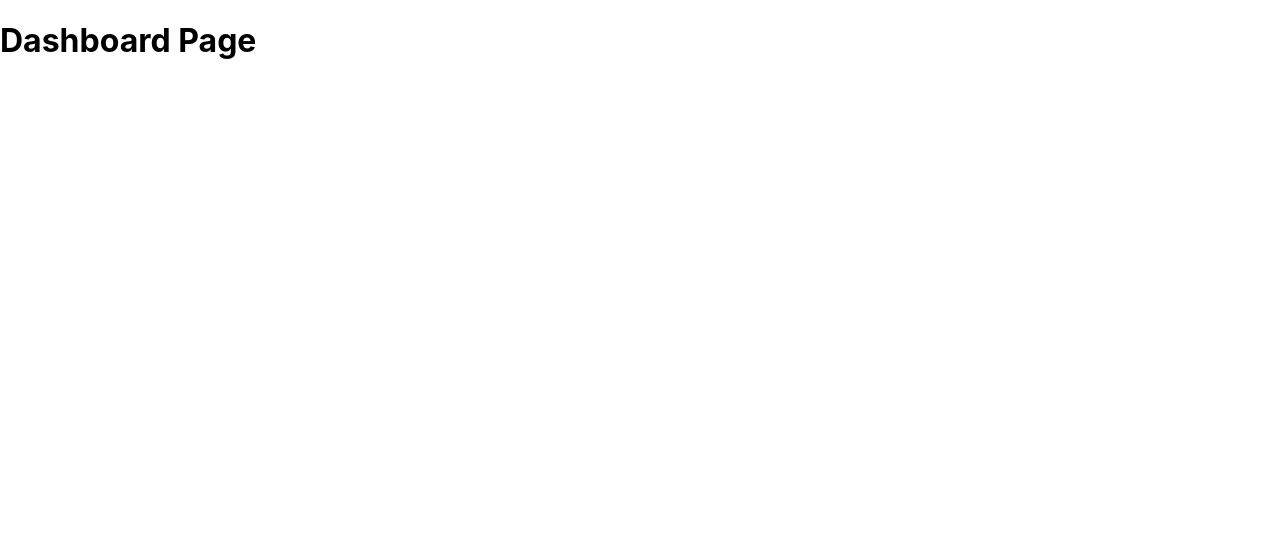
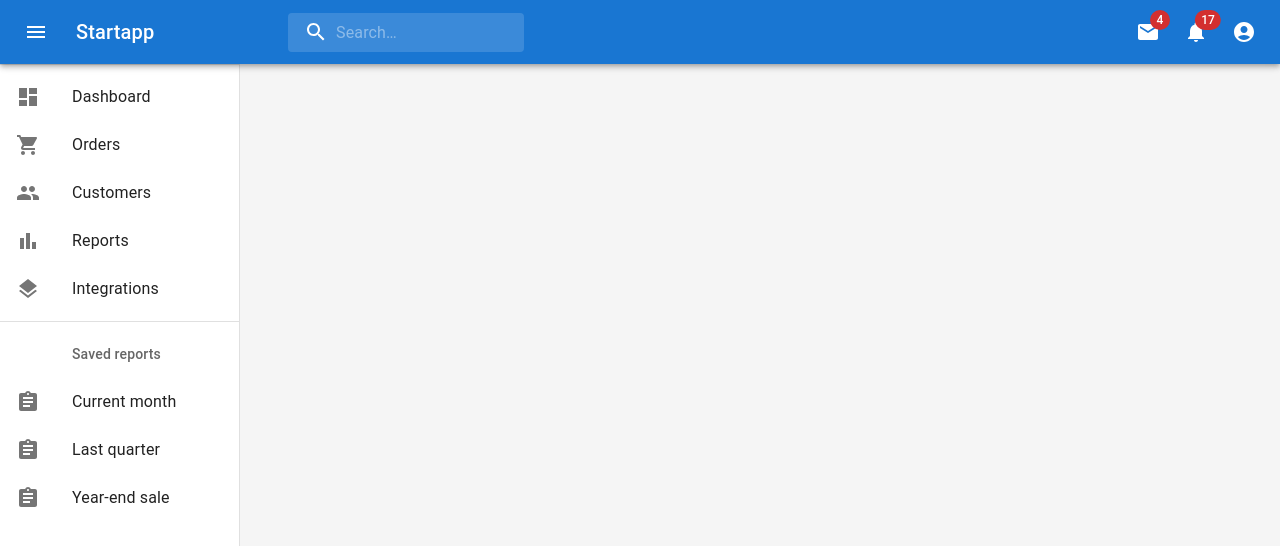
Before and after one commit to faridlab/sugar-next, a Next.js app: page /dashboard in a window 1280 px wide. Shown: the top 546 px of the page. Built offline with nearby package versions, Linux system fonts and the light colour scheme.

Commit message:
Page(): `/dashboard` -> dashboard page

```diff
--- a/pages/dashboard.tsx
+++ b/pages/dashboard.tsx
@@ -1,7 +1,102 @@
 import type { NextPage } from 'next'
 import Head from 'next/head'
 
+import * as React from 'react'
+import { styled, createTheme, ThemeProvider } from '@mui/material/styles'
+import CssBaseline from '@mui/material/CssBaseline'
+import MuiDrawer from '@mui/material/Drawer'
+import Box from '@mui/material/Box'
+import MuiAppBar, { AppBarProps as MuiAppBarProps } from '@mui/material/AppBar'
+import Toolbar from '@mui/material/Toolbar'
+import List from '@mui/material/List'
+import Typography from '@mui/material/Typography'
+import Divider from '@mui/material/Divider'
+import IconButton from '@mui/material/IconButton'
+import Badge from '@mui/material/Badge'
+import Container from '@mui/material/Container'
+import Grid from '@mui/material/Grid'
+import Paper from '@mui/material/Paper'
+import Link from '@mui/material/Link'
+import MenuIcon from '@mui/icons-material/Menu'
+import ChevronLeftIcon from '@mui/icons-material/ChevronLeft'
+import NotificationsIcon from '@mui/icons-material/Notifications'
+
+
+import SidemenuComponent from '../app/layouts/sidemenu'
+import TopnavComponent from '../app/layouts/topnavbar'
+
+function Copyright(props: any) {
+  return (
+    <Typography variant="body2" color="text.secondary" align="center" {...props}>
+      {'Copyright © '}
+      <Link color="inherit" href="https://startapp.id/">
+        Startapp
+      </Link>{' '}
+      {new Date().getFullYear()}
+      {'.'}
+    </Typography>
+  );
+}
+
+const drawerWidth: number = 240;
+interface AppBarProps extends MuiAppBarProps {
+  open?: boolean;
+}
+
+const AppBar = styled(MuiAppBar, {
+  shouldForwardProp: (prop) => prop !== 'open',
+})<AppBarProps>(({ theme, open }) => ({
+  zIndex: theme.zIndex.drawer + 1,
+  transition: theme.transitions.create(['width', 'margin'], {
+    easing: theme.transitions.easing.sharp,
+    duration: theme.transitions.duration.leavingScreen,
+  }),
+  ...(open && {
+    marginLeft: drawerWidth,
+    width: `calc(100% - ${drawerWidth}px)`,
+    transition: theme.transitions.create(['width', 'margin'], {
+      easing: theme.transitions.easing.sharp,
+      duration: theme.transitions.duration.enteringScreen,
+    }),
+  }),
+}));
+
+const Drawer = styled(MuiDrawer, { shouldForwardProp: (prop) => prop !== 'open' })(
+  ({ theme, open }) => ({
+    '& .MuiDrawer-paper': {
+      position: 'relative',
+      whiteSpace: 'nowrap',
+      width: drawerWidth,
+      transition: theme.transitions.create('width', {
+        easing: theme.transitions.easing.sharp,
+        duration: theme.transitions.duration.enteringScreen,
+      }),
+      boxSizing: 'border-box',
+      ...(!open && {
+        overflowX: 'hidden',
+        transition: theme.transitions.create('width', {
+          easing: theme.transitions.easing.sharp,
+          duration: theme.transitions.duration.leavingScreen,
+        }),
+        width: theme.spacing(7),
+        [theme.breakpoints.up('sm')]: {
+          width: theme.spacing(9),
+        },
+      }),
+    },
+  }),
+);
+
+const mdTheme = createTheme();
+
 const DashboardPage: NextPage = () => {
+  const [open, setOpen] = React.useState(true);
+  const toggleDrawer = () => {
+    setOpen(!open);
+  };
+
+  const drawerWidth = 240;
+
   return (
     <>
       <Head>
@@ -10,11 +105,47 @@ const DashboardPage: NextPage = () => {
         <link rel="icon" href="/favicon.ico" />
       </Head>
 
-      <main>
-        <h1>
-          Dashboard Page
-        </h1>
-      </main>
+      <ThemeProvider theme={mdTheme}>
+        <Box sx={{ display: 'flex' }}>
+          <CssBaseline />
+          <TopnavComponent />
+          <Drawer
+            variant="permanent"
+            sx={{
+              width: drawerWidth,
+              flexShrink: 0,
+              [`& .MuiDrawer-paper`]: { width: drawerWidth, boxSizing: 'border-box' },
+            }}
+          >
+            <Toolbar
+              sx={{
+                display: 'flex',
+                alignItems: 'center',
+                justifyContent: 'flex-end',
+                px: [1],
+              }}
+            >
+              <IconButton onClick={toggleDrawer}>
+                <ChevronLeftIcon />
+              </IconButton>
+            </Toolbar>
+            <SidemenuComponent />
+          </Drawer>
+          <Box
+            component="main"
+            sx={{
+              backgroundColor: (theme) =>
+                theme.palette.mode === 'light'
+                  ? theme.palette.grey[100]
+                  : theme.palette.grey[900],
+              flexGrow: 1,
+              height: '100vh',
+              overflow: 'auto',
+            }}
+          >
+          </Box>
+        </Box>
+      </ThemeProvider>
     </>
   )
 }
```
Also changed, not shown: 1 other file (tests, documents, lock files or other folders).
